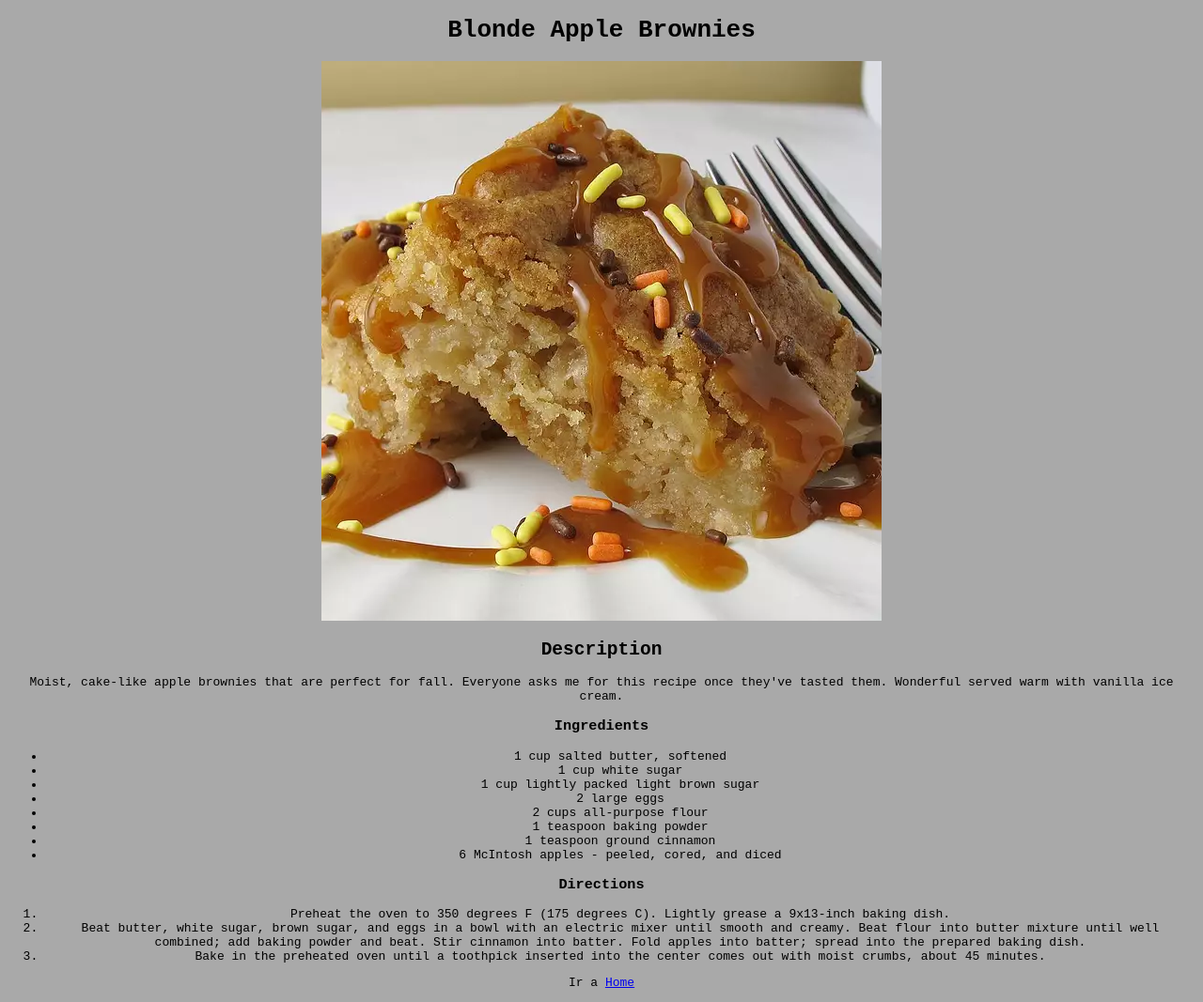
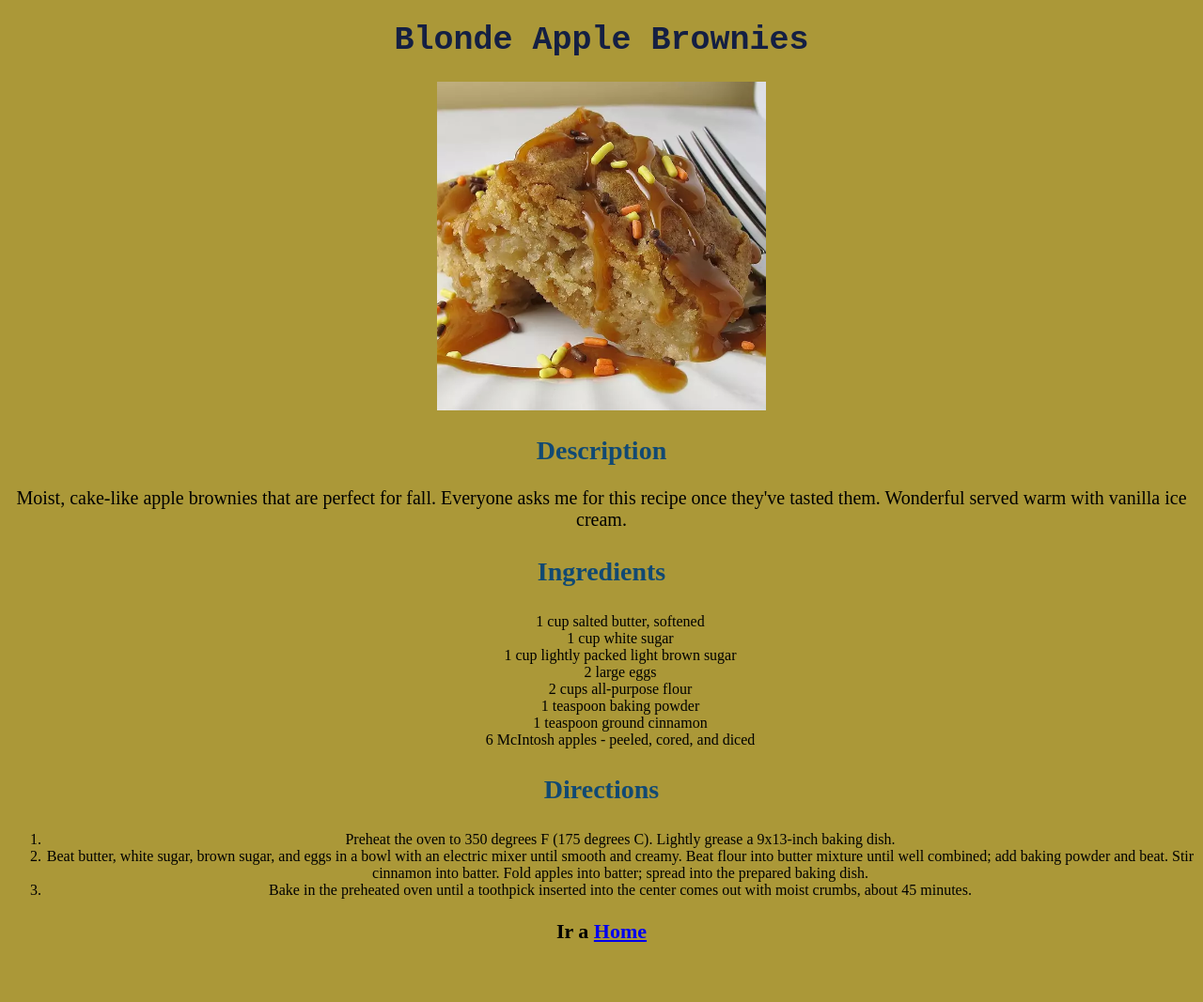
Before and after one commit to Ahiezer7/odin-recipes, a plain HTML site: page recipes/brownies.html in a window 1280 px wide. Shown: the whole page at 94% size. After the commit the page ends 1027 px from the top, so only its background shows below. Drawn offline with Linux system fonts and the light colour scheme.

Commit message:
adding attributes and properties to pages

```diff
--- a/recipes/brownies.html
+++ b/recipes/brownies.html
@@ -3,7 +3,7 @@
   <head>
     <meta charset="UTF-8" />
     <title>Blonde Apple Brownies</title>
-    <link rel="stylesheet" href="../style.css">
+    <link rel="stylesheet" href="../style.css" />
   </head>
   <body>
     <h1 id="title">Blonde Apple Brownies</h1>
@@ -16,7 +16,9 @@
       vanilla ice cream.
     </p>
 
-    <h3 class="title2">Ingredients</h3>
+
+
+    <h3>Ingredients</h3>
 
     <ul>
       <li>1 cup salted butter, softened</li>
@@ -29,7 +31,7 @@
       <li>6 McIntosh apples - peeled, cored, and diced</li>
     </ul>
 
-    <h3 class="title2">Directions</h3>
+    <h3>Directions</h3>
 
     <ol>
       <li>
@@ -50,6 +52,8 @@
       </li>
     </ol>
 
+
+
     <p class="link-home">Ir a <a href="../index.html">Home</a></p>
   </body>
 </html>
--- a/style.css
+++ b/style.css
@@ -1,5 +1,51 @@
 body {
-  background-color: darkgrey;
+  background-color: rgb(171, 152, 56);
   text-align: center;
+}
+
+#title {
+  font-size: 35px;
+  font-family: "Courier New", Courier, monospace;
+  color: hsl(226, 55%, 17%);
+  font-weight: 800;
+}
+
+img {
+  height: auto;
+  width: 350px;
+}
+
+.image-home {
+  width: 600px;
+}
+
+.list {
+  font-size: 25px;
+  list-style: none;
   font-family: monospace;
 }
+
+ul li {
+  list-style: none;
+}
+
+h2,
+h3 {
+  color: #114973;
+  font-size: 28px;
+}
+
+p {
+  font-size: 20px;
+}
+
+.title2 {
+  color: rgb(54, 49, 31);
+  font-weight: 700;
+  font-size: 27px;
+}
+
+.link-home {
+  font-size: 22px;
+  font-weight: 700;
+}
```
Also changed, not shown: index.html (+1 -1 lines), recipes/chicken.html (+1 -1 lines), recipes/waffles.html (+1 -1 lines).
